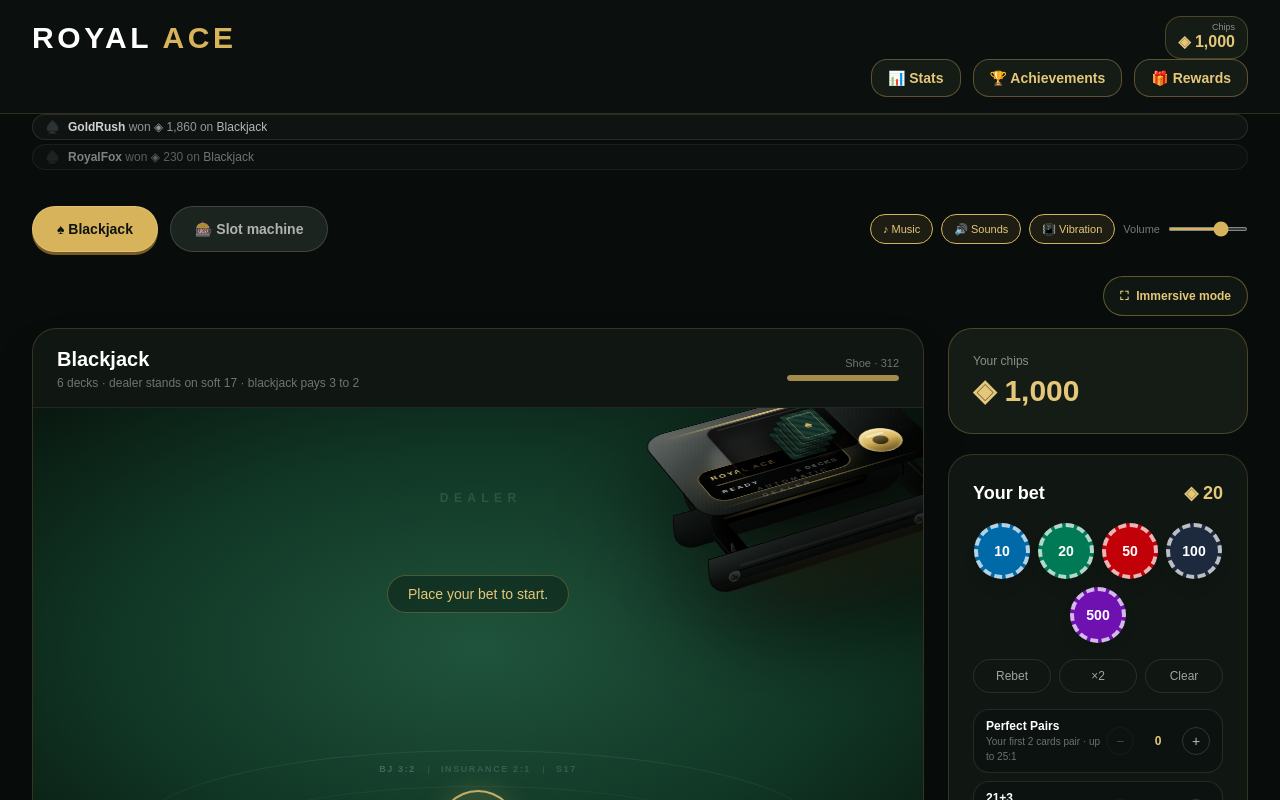
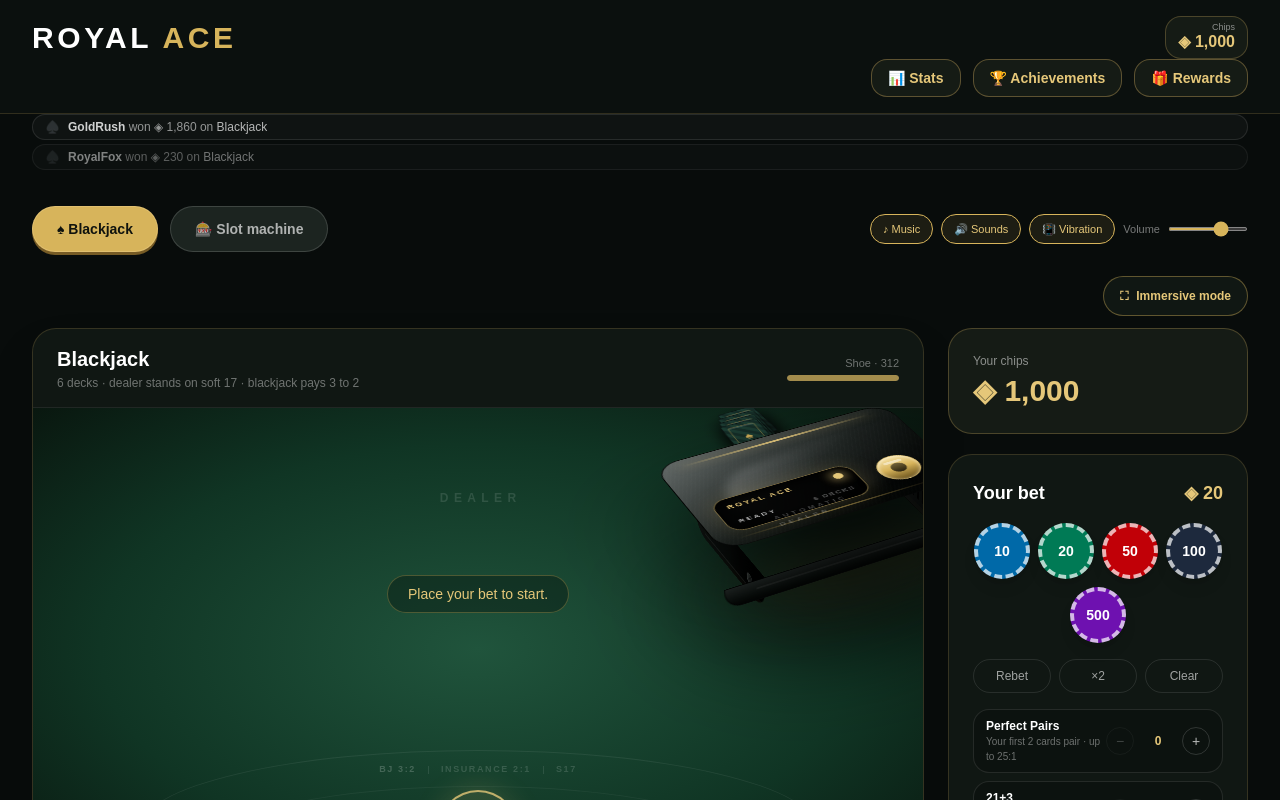
Before and after one commit to chritix7/royal-ace, a Next.js app: page / in a window 1280 px wide. Shown: the top 800 px of the page. Built offline with nearby package versions, Linux system fonts and the light colour scheme.

Commit message:
Update DealerShoe.tsx

```diff
--- a/components/DealerShoe.tsx
+++ b/components/DealerShoe.tsx
@@ -19,14 +19,13 @@ function ShoeCard({
 }) {
   return (
     <div
-      className={`absolute h-[56px] w-[40px] rounded-[4px] border border-black/60 shadow-[0_10px_20px_rgba(0,0,0,0.6)] ${className}`}
+      className={`absolute h-[58px] w-[42px] rounded-[4px] border border-black/60 shadow-[0_12px_22px_rgba(0,0,0,0.65)] ${className}`}
       style={{ background: CARD_BG, ...style }}
     >
       <div className="absolute inset-[5px] flex items-center justify-center rounded-[3px] border border-[#d7b45b]/40 text-[#d7b45b]">
         ♠
       </div>
       <div className="absolute inset-x-[6px] top-[6px] h-[2px] rounded-full bg-white/15" />
-
       {children}
     </div>
   );
@@ -53,7 +52,7 @@ export default function DealerShoe({
     setCycle("dispense");
 
     const t1 = setTimeout(() => setCycle("refill"), 450);
-    const t2 = setTimeout(() => setCycle("idle"), 900);
+    const t2 = setTimeout(() => setCycle("idle"), 950);
 
     return () => {
       clearTimeout(t1);
@@ -85,26 +84,26 @@ export default function DealerShoe({
         className="relative"
         style={{
           width: "300px",
-          height: "210px",
+          height: "230px",
           transformStyle: "preserve-3d",
           transform: "rotateX(56deg) rotateZ(-28deg)",
         }}
       >
         {/* Ombre au sol */}
         <div
-          className="absolute left-2 top-20 h-[170px] w-[290px] rounded-[70px] bg-black/75 blur-3xl"
+          className="absolute left-2 top-24 h-[180px] w-[290px] rounded-[70px] bg-black/75 blur-3xl"
           style={{ transform: "translateZ(-55px)" }}
         />
 
-        {/* Halo or sous la machine */}
+        {/* Halo or */}
         <div
-          className="absolute left-10 top-28 h-[110px] w-[240px] rounded-full bg-[#d7b45b]/10 blur-2xl"
+          className="absolute left-10 top-32 h-[110px] w-[240px] rounded-full bg-[#d7b45b]/10 blur-2xl"
           style={{ transform: "translateZ(-35px)" }}
         />
 
         {/* Côté gauche */}
         <div
-          className="absolute left-0 top-0 h-[160px] w-[42px] rounded-l-[26px] bg-gradient-to-b from-[#111614] via-[#070b09] to-black"
+          className="absolute left-0 top-[46px] h-[160px] w-[42px] rounded-l-[26px] bg-gradient-to-b from-[#111614] via-[#070b09] to-black"
           style={{
             transformOrigin: "right center",
             transform: "rotateY(-90deg)",
@@ -118,14 +117,14 @@ export default function DealerShoe({
 
         {/* Côté droit */}
         <div
-          className="absolute left-[258px] top-0 h-[160px] w-[42px] rounded-r-[26px] border border-black/80 bg-gradient-to-b from-[#2b3230] via-[#101513] to-[#020403]"
+          className="absolute left-[258px] top-[46px] h-[160px] w-[42px] rounded-r-[26px] border border-black/80 bg-gradient-to-b from-[#2b3230] via-[#101513] to-[#020403]"
           style={{
             transformOrigin: "left center",
             transform: "rotateY(90deg)",
           }}
         >
           <div className="absolute inset-y-5 left-[5px] w-[3px] rounded-full bg-gradient-to-b from-white/25 to-white/5" />
-          <div className="absolute right-3 top-9 flex flex-col gap-[6px]">
+          <div className="absolute right-3 top-10 flex flex-col gap-[6px]">
             {[0, 1, 2, 3, 4, 5].map((i) => (
               <div
                 key={i}
@@ -133,45 +132,22 @@ export default function DealerShoe({
               />
             ))}
           </div>
-          <div className="absolute bottom-6 left-3 h-3 w-3 rounded-full border border-white/15 bg-gradient-to-b from-[#3f4543] to-[#0f1312]">
-            <div className="absolute left-1/2 top-1/2 h-[1px] w-[8px] -translate-x-1/2 -translate-y-1/2 rotate-45 bg-black/80" />
-          </div>
         </div>
 
         {/* Face avant (côté joueur) */}
         <div
-          className="absolute left-0 top-[160px] h-[46px] w-[260px] rounded-b-[26px] border border-black/80 bg-gradient-to-b from-[#2b3230] via-[#121615] to-[#020403]"
+          className="absolute left-0 top-[206px] h-[24px] w-[260px] rounded-b-[20px] border border-black/80 bg-gradient-to-b from-[#202624] to-[#020403]"
           style={{
             transformOrigin: "top center",
             transform: "rotateX(-90deg)",
           }}
         >
-          <div className="mx-8 mt-4 h-[3px] rounded-full bg-white/[0.07]" />
-          <div className="mx-8 mt-[3px] h-[2px] rounded-full bg-black/75" />
-          <div className="absolute bottom-2.5 left-5 h-3 w-3 rounded-full border border-white/15 bg-gradient-to-b from-[#3f4543] to-[#0f1312]">
-            <div className="absolute left-1/2 top-1/2 h-[1px] w-[8px] -translate-x-1/2 -translate-y-1/2 rotate-45 bg-black/80" />
-          </div>
-          <div className="absolute bottom-2.5 right-5 h-3 w-3 rounded-full border border-white/15 bg-gradient-to-b from-[#3f4543] to-[#0f1312]">
-            <div className="absolute left-1/2 top-1/2 h-[1px] w-[8px] -translate-x-1/2 -translate-y-1/2 rotate-45 bg-black/80" />
-          </div>
-        </div>
-
-        {/* Face arrière : bouche de sortie côté dealer */}
-        <div
-          className="absolute left-0 top-[-14px] h-[46px] w-[260px] rounded-t-[26px] border border-black/80 bg-gradient-to-b from-[#050807] via-[#101513] to-[#1d2321]"
-          style={{
-            transformOrigin: "bottom center",
-            transform: "rotateX(90deg) translateZ(-46px)",
-          }}
-        >
-          {/* Bouche de sortie */}
-          <div className="absolute inset-x-10 top-4 h-[16px] rounded-full bg-black shadow-[inset_0_5px_14px_rgba(0,0,0,0.98)]" />
-          <div className="absolute inset-x-10 top-[22px] h-[3px] rounded-full bg-gradient-to-r from-transparent via-[#e5c779]/70 to-transparent" />
+          <div className="mx-8 mt-2 h-[2px] rounded-full bg-white/[0.07]" />
         </div>
 
         {/* Dessus de la machine */}
         <div
-          className="absolute left-0 top-0 h-[160px] w-[260px] rounded-[26px] border border-black/80 bg-gradient-to-br from-[#3d4543] via-[#171c1a] to-[#030504] shadow-[0_70px_130px_rgba(0,0,0,0.9)]"
+          className="absolute left-0 top-[46px] h-[160px] w-[260px] rounded-[26px] border border-black/80 bg-gradient-to-br from-[#3d4543] via-[#171c1a] to-[#030504] shadow-[0_70px_130px_rgba(0,0,0,0.9)]"
           style={{ transform: "translateZ(44px)" }}
         >
           {/* Métal brossé */}
@@ -219,8 +195,6 @@ export default function DealerShoe({
                 6 DECKS
               </span>
             </div>
-
-            <div className="absolute inset-x-3 top-[26px] h-[2px] rounded-full bg-gradient-to-r from-[#e5c779]/40 via-white/10 to-transparent" />
           </div>
 
           {/* Bouton doré */}
@@ -229,13 +203,26 @@ export default function DealerShoe({
             <div className="absolute left-2.5 top-2 h-[4px] w-5 rounded-full bg-white/45" />
           </div>
 
-          {/* Puits à cartes : ouvert vers le dealer (haut) */}
-          <div className="absolute left-[62px] top-[14px] h-[96px] w-[130px] overflow-hidden rounded-t-[14px] rounded-b-[8px] border border-white/10 bg-gradient-to-b from-black/85 to-black/40 shadow-[inset_0_10px_24px_rgba(0,0,0,0.95)]">
-            {/* Vitre fumée */}
-            <div className="absolute inset-0 bg-gradient-to-b from-white/[0.07] via-transparent to-black/40" />
-            <div className="absolute inset-x-3 top-1 h-[2px] rounded-full bg-white/10" />
+          {/* Texte gravé */}
+          <div className="absolute bottom-1.5 left-1/2 -translate-x-1/2 text-[8px] font-black uppercase tracking-[0.42em] text-white/25">
+            Automatic Dealer
+          </div>
+        </div>
 
-            {/* Pile de 4 cartes identiques, carte du haut côté dealer */}
+        {/* Plateau de sortie : les cartes reposent sur le tapis, devant la machine */}
+        <div
+          className="absolute left-[70px] top-[-52px] h-[110px] w-[150px]"
+          style={{ transform: "translateZ(20px)" }}
+        >
+          {/* Rampe / rebord métallique */}
+          <div className="absolute inset-x-0 bottom-0 h-[34px] rounded-[12px] border border-black/80 bg-gradient-to-b from-[#2b3230] via-[#101513] to-[#050807] shadow-[0_18px_36px_rgba(0,0,0,0.7)]">
+            <div className="absolute inset-x-3 top-1 h-[2px] rounded-full bg-gradient-to-r from-transparent via-[#e5c779]/60 to-transparent" />
+          </div>
+
+          {/* Fente d’où sortent les cartes */}
+          <div className="absolute inset-x-6 bottom-[30px] h-[10px] rounded-full bg-black shadow-[inset_0_4px_10px_rgba(0,0,0,0.98)]" />
+
+          {/* Pile de cartes qui dépasse de la machine, posée sur le tapis */}
           {[0, 1, 2, 3].map((i) => {
             const isTop = i === 3;
             const offset = (3 - i) * 8;
@@ -251,9 +238,9 @@ export default function DealerShoe({
                       : ""
                 }
                 style={{
-                    right: `${10 + offset}px`,
-                    top: `${10 + offset}px`,
-                    transform: `translateZ(${3 + i * 5}px)`,
+                  left: `${34 + offset * 0.4}px`,
+                  bottom: `${26 + offset}px`,
+                  transform: `translateZ(${2 + i * 4}px) rotate(${(i - 1.5) * 1.5}deg)`,
                 }}
               >
                 {i === 0 && cycle === "refill" && (
@@ -270,12 +257,6 @@ export default function DealerShoe({
             );
           })}
         </div>
-
-          {/* Texte gravé */}
-          <div className="absolute bottom-1.5 left-1/2 -translate-x-1/2 text-[8px] font-black uppercase tracking-[0.42em] text-white/25">
-            Automatic Dealer
-          </div>
-        </div>
       </div>
     </div>
   );
```
Lines whose indentation alone changed are shown as unchanged.
